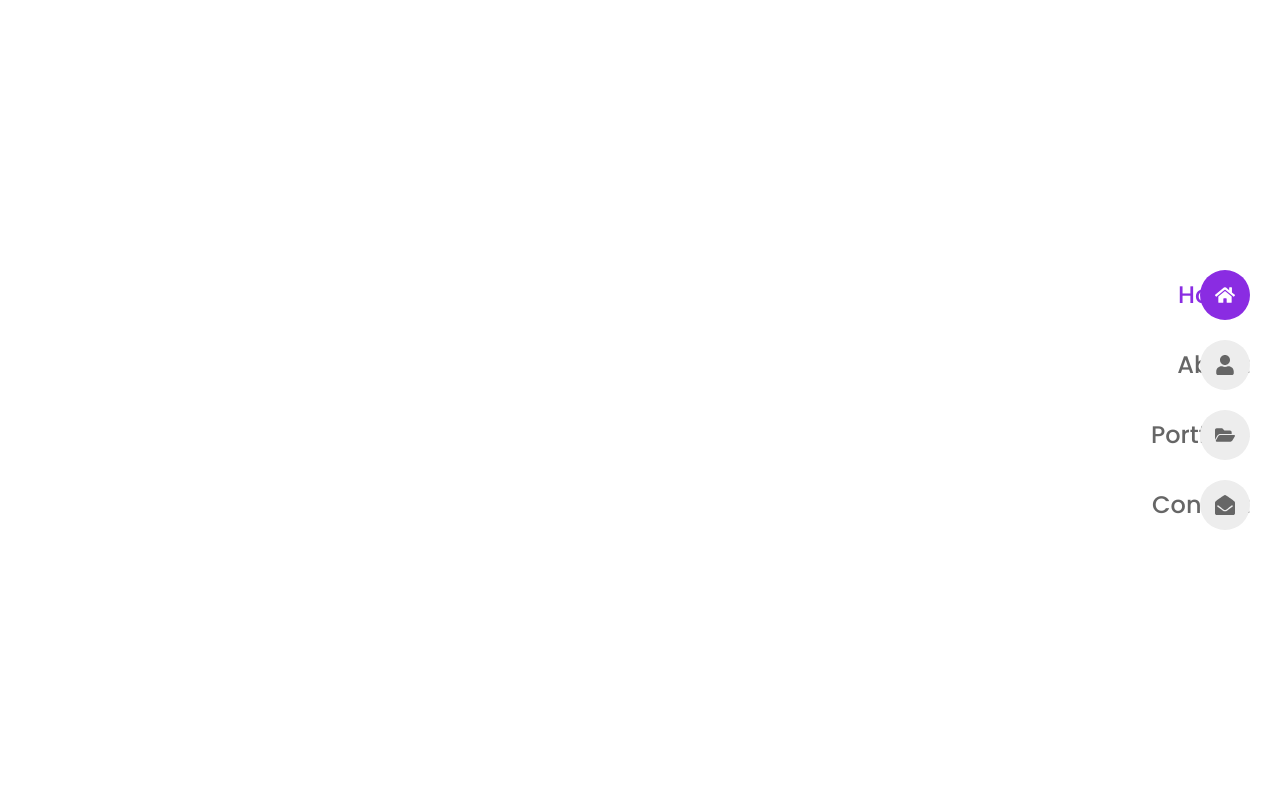
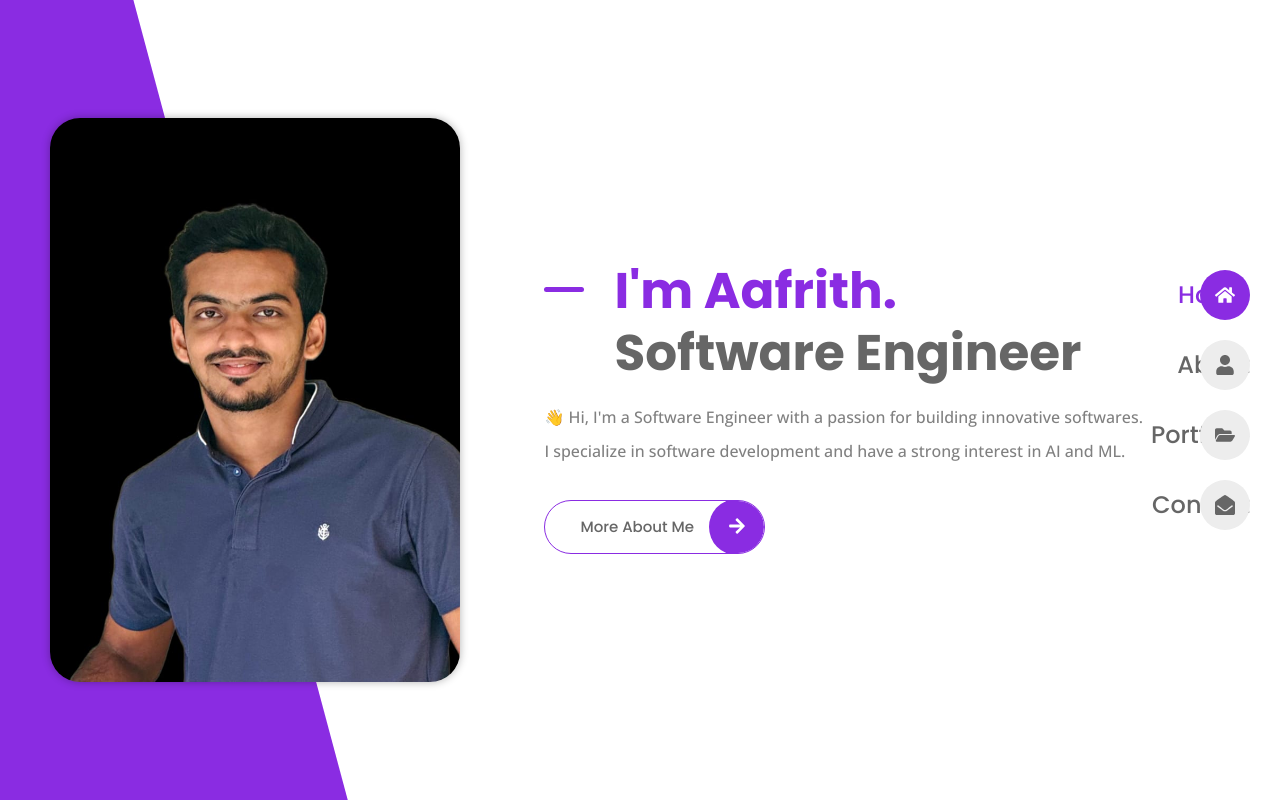
Before and after one commit to Aafrith/Aafrith-portfolio, a React (Vite) app in the folder aafrith-portfolio/: page / in a window 1280 px wide. Built offline with nearby package versions, Linux system fonts and the light colour scheme.

Commit message:
Home page has done

```diff
--- a/aafrith-portfolio/src/App.css
+++ b/aafrith-portfolio/src/App.css
@@ -80,3 +80,58 @@
 img {
     max-width: 100%;
 }
+
+/*============= REUSABLE CSS =============*/
+.grid{
+    display: grid;
+    gap: 30px;
+}
+
+.section {
+    padding-block: 70px;
+}
+
+.button {
+    display: inline-block;
+    color: var(--title-color);
+    border: 1px solid var(--first-color);
+    padding: 15px 70px 15px 35px;
+    border-radius: 35px;
+    font-family: var(--second-font);
+    font-size: var(--small-font-size);
+    font-weight: var(--weight-500);
+    position: relative;
+    overflow: hidden;
+    transition: all 0.25s ease-in-out;
+}
+
+.button:hover {
+    color: var(--text-white);
+}
+
+.button::before {
+    content: '';
+    position: absolute;
+    inset: 0;
+    background-color: var(--first-color);
+    transform: translateX(100%);
+    z-index: -1;
+    transition: all 0.3s ease-out;
+}
+
+.button:hover::before {
+    transform: translateX(0);
+}
+
+.button__icon {
+    background-color: var(--first-color);
+    position: absolute;
+    inset-block: -2px;
+    right: 0;
+    width: 55px;
+    border-radius: 50%;
+    color: var(--text-white);
+    font-size: var(--large-font-size);
+    text-align: center;
+    line-height: 60px;
+}
--- a/aafrith-portfolio/src/pages/home/Home.jsx
+++ b/aafrith-portfolio/src/pages/home/Home.jsx
@@ -1,8 +1,37 @@
+import Profile from "../../assets/home.jpeg";
+import { Link } from 'react-router-dom';
+import { FaArrowRight } from "react-icons/fa";
+import "./home.css"
 
 const Home = () => {
   return (
-    <section className="home section grid"></section>
+    <section className="home section grid">
+      <img src={Profile} alt="" className="home__img" />
+
+      <div className="home__content">
+        <div className="home__data">
+          <h1 className="home__title">
+            <span>I&apos;m Aafrith. </span>
+            <h2></h2>Software Engineer
+          </h1>
+
+          <p className="home__description">
+            👋 Hi, I&apos;m a Software Engineer with a passion for building innovative softwares. I specialize in software development and have a strong interest in AI and ML.
+          </p>
+
+          <Link to='/about' className='button'>
+            More About Me
+            <span className='button__icon'>
+              <FaArrowRight />
+            </span>
+          </Link>
+        </div>
+      </div>
+
+      <div className="color__block"></div>
+    </section>
+
   )
 }
 
-export default Home
+export default Home;
--- a/aafrith-portfolio/src/pages/home/home.css
+++ b/aafrith-portfolio/src/pages/home/home.css
@@ -0,0 +1,64 @@
+.home {
+    display: grid;
+    grid-template-columns: 4.32fr 7.68fr;
+    align-items: center;
+    justify-content: center;
+    padding: 40px;
+    height: 100vh; /* Full height of the viewport */
+    box-sizing: border-box; /* Ensure padding is considered in the overall size */
+}
+
+.home__img {
+    max-height: 88vh; /* Ensures the image height is 80% of the viewport height */
+    width: 420px; /* Keep the aspect ratio */
+    object-fit: cover;
+    border-radius: 30px;
+    box-shadow: 0 0 8px hsla(0, 0%, 0%, 0.3);
+    margin: auto; /* Ensure equal top and bottom margins */
+    display: block;
+    z-index: 1;
+    margin-right: -10px;
+}
+
+.home__data {
+    max-width: 600px;
+    margin-inline: auto;
+    padding-top: 20px;
+}
+
+.home__title {
+    position: relative;
+    font-size: var(--h1-font-size);
+    line-height: 1.24;
+    padding-left: 70px;
+}
+
+.home__title span {
+    color: var(--first-color);
+}
+
+.home__title::before {
+    content: '';
+    position: absolute;
+    top: 22%;
+    left: 0;
+    width: 40px;
+    height: 5px;
+    border-radius: 10px;
+    background-color: var(--first-color);
+}
+
+.home__description {
+    line-height: 2.125;
+    margin-block: 16px 32px;
+}
+
+.color__block {
+    position: fixed;
+    height: 200%;
+    width: 100%;
+    background-color: var(--first-color);
+    top: -50%;
+    left: -83%;
+    transform: rotate(-15deg);
+}
```
Also changed, not shown: aafrith-portfolio/src/assets/home.jpeg (added).
